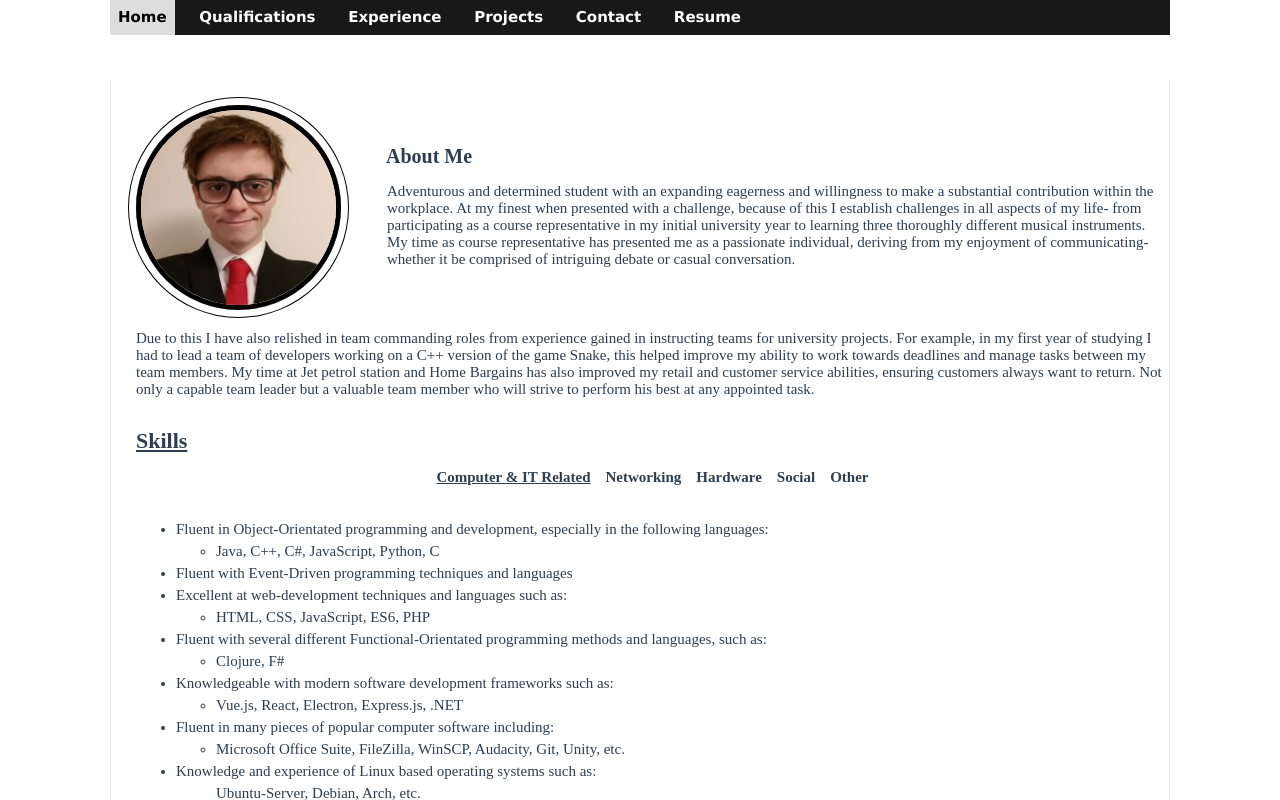
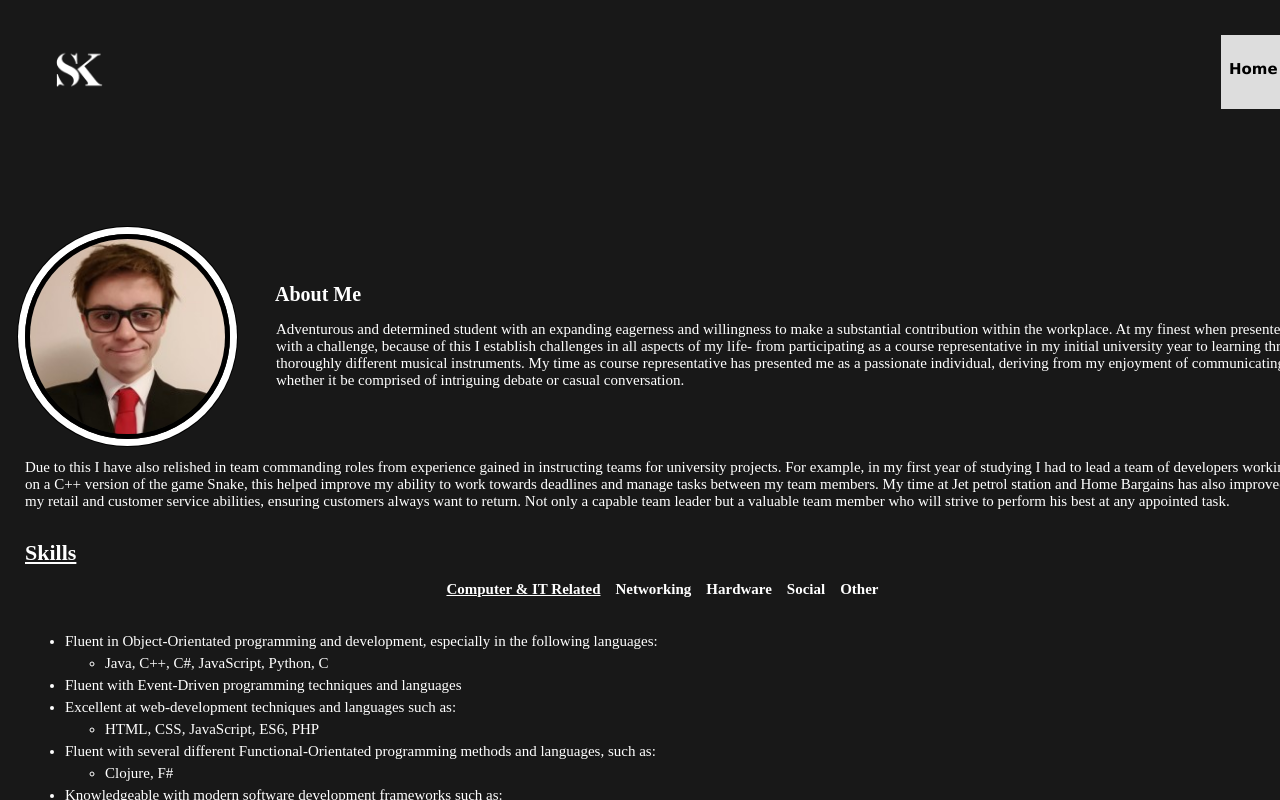
Before and after one commit to samlkey/Portfolio, a Vue app: page / in a window 1280 px wide. Shown: the top 800 px of the page. Built offline with nearby package versions, Linux system fonts and the light colour scheme.

Commit message:
base modern

```diff
--- a/src/App.vue
+++ b/src/App.vue
@@ -23,14 +23,14 @@ export default {
 
 <style>
 .content {
-  box-sizing: border-box;
-  border-style: solid;
-  border-width: 0 1px 1px;
   position: relative;
-  border-color: #e5e5e5; /* USE #e5e5e5; */
   min-height: 100vh;
   font-family: century;
-  margin-top: 45px
+  margin-top: 100px;
+  color: white;
+  width: 1300px;
+  margin-left: auto;
+  margin-right: auto;
 }
 #app {
   font-family: Verdana,Arial;
@@ -47,13 +47,14 @@ export default {
   margin-right: auto;
   position: relative;
   text-align: left;
-  width: 1060px;
+
 
 
 }
 html, body {
   margin: 0;
   padding: 0;
+  background: #181818;
 
 }
 
--- a/src/components/Header.vue
+++ b/src/components/Header.vue
@@ -3,8 +3,12 @@
   <h1>Sam Key</h1>
 </div> -->
 
-
 <div class="header">
+  <div>
+    <a target="_blank" href="https://www.samkey.site">
+        <img class="big" src="../images/sk.png">
+    </a>
+  </div>
     <div id="m" class="menu">
         <a v-on:click="Home()">Home</a>
         <a v-on:click="Qualifications()">Qualifications</a>
@@ -87,35 +91,53 @@ export default{
 </script>
 
 <style>
-.smallheader h1 {
-  font-size: 40px;
+.big {
+  height: 70px;
+  width: 70px;
+  margin-left: 35px;
+
+}
+
+
+/* .smallheader h1 {
+  font-size: 70px;
 }
 
 .smallheader {
   height: 50px;
-}
+} */
 
 .header {
   color: white;
   font-weight: bold;
   overflow: hidden;
-  background: #181818;
+
   display: flex;
-  height: 35px;
+  padding-top: 35px;
+
+
+
+
 }
 
 .header a {
   padding: 8px;
   font-size: 15px;
+  padding-top: 25px;
+
+
+
 }
 
 .header a:hover {
   cursor: pointer;
+  text-shadow: 2px 2px #8f8b8b;
 }
 
 .menu {
   float: right;
   display: flex;
   gap: 3%;
+  margin-left: 1100px;
 }
 </style>
```
Also changed, not shown: src/images/sk.png (added).
